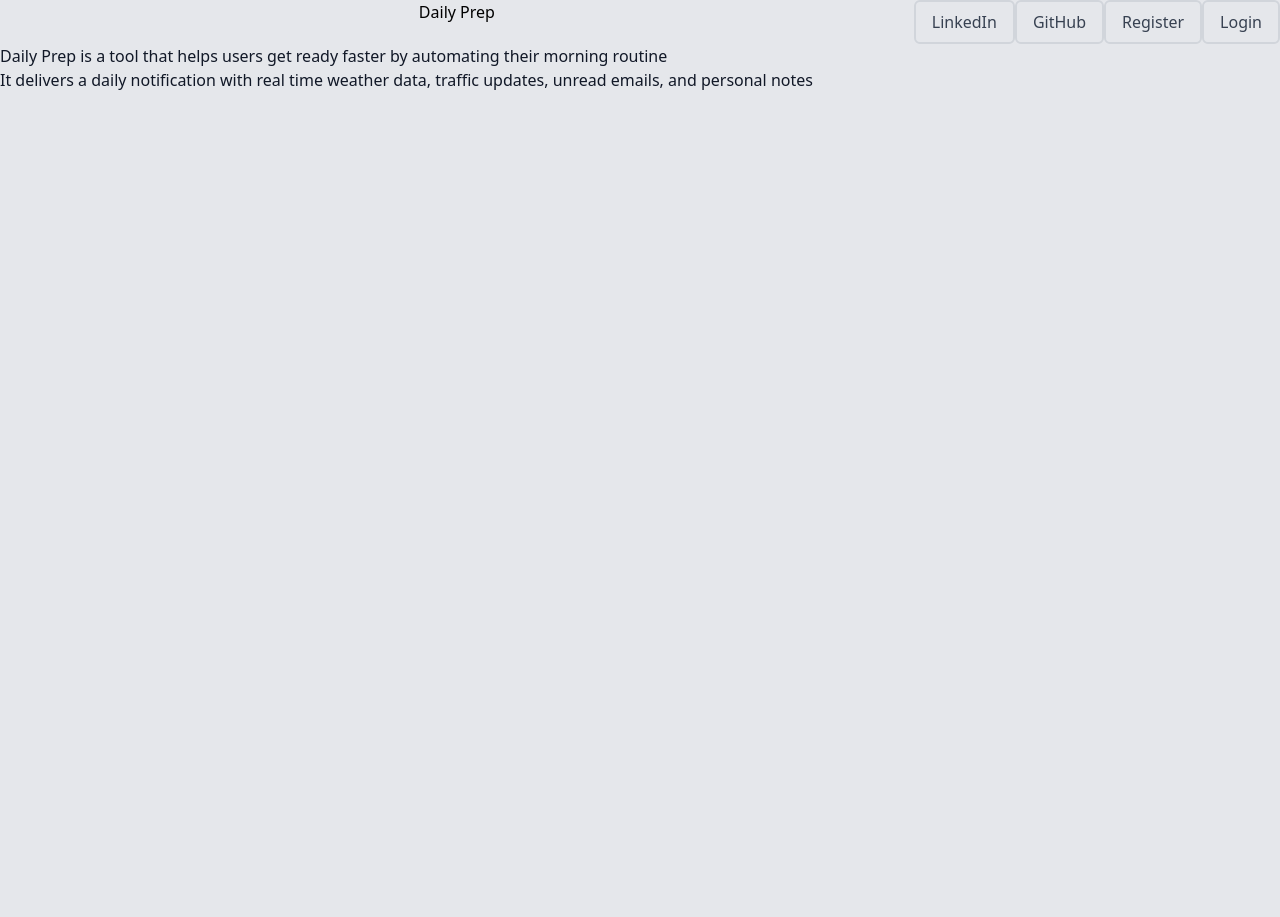
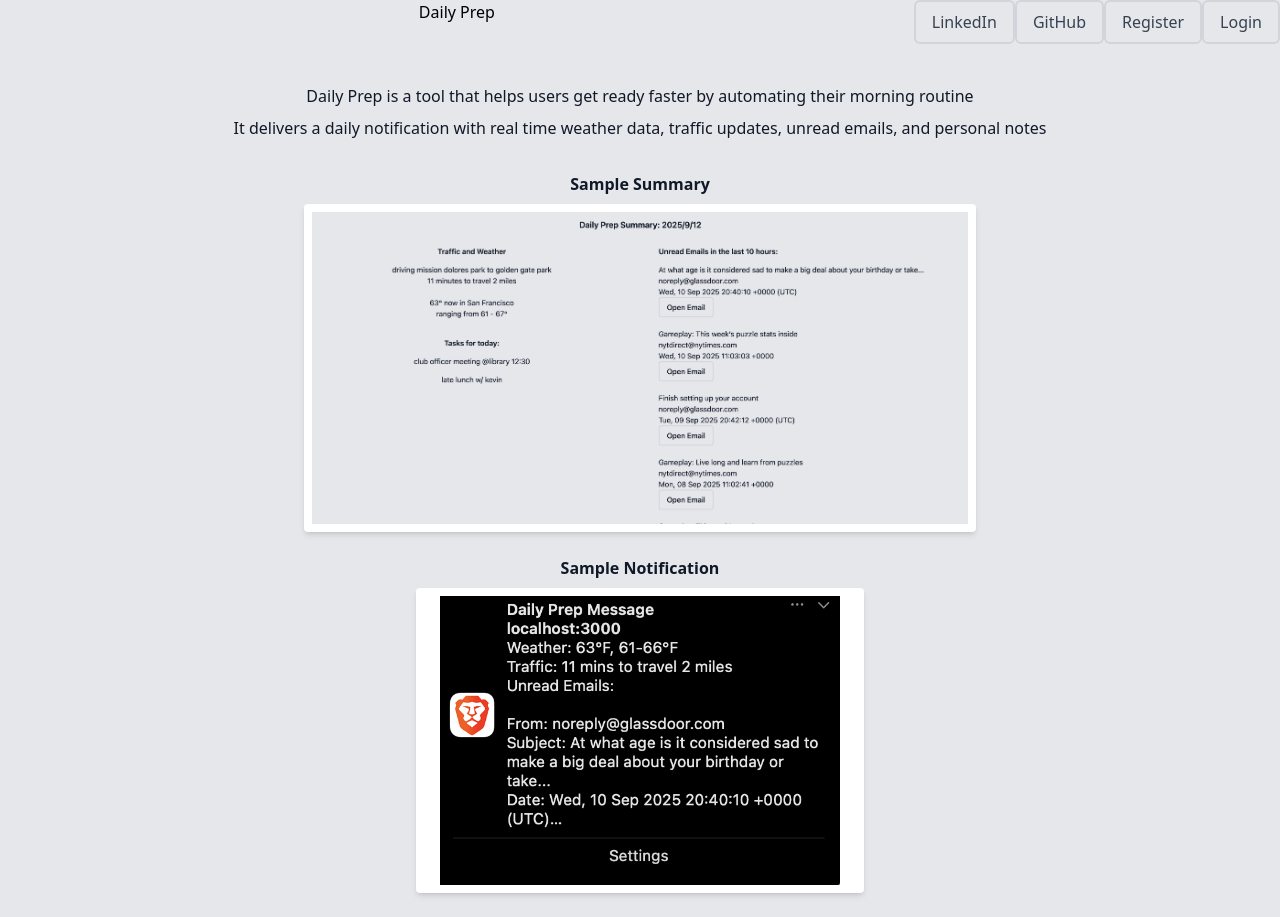
Before and after one commit to derrick-ng/daily-prep, a Next.js app: page /welcome in a window 1280 px wide. Before the commit the page ends 800 px from the top, so only its background shows below. Built offline with nearby package versions, Linux system fonts and the light colour scheme; no server answers.

Commit message:
Add sample images to welcome page

```diff
--- a/app/welcome/page.tsx
+++ b/app/welcome/page.tsx
@@ -1,8 +1,26 @@
+import Image from "next/image";
+
 export default function Welcome() {
   return (
-    <div>
-      <div>Daily Prep is a tool that helps users get ready faster by automating their morning routine</div>
-      <div>It delivers a daily notification with real time weather data, traffic updates, unread emails, and personal notes</div>
+    <div className="flex flex-col items-center">
+      <div className="text-center mb-2 mt-10">Daily Prep is a tool that helps users get ready faster by automating their morning routine</div>
+      <div className="text-center mb-8">
+        It delivers a daily notification with real time weather data, traffic updates, unread emails, and personal notes
+      </div>
+
+      <div className="mb-6 w-full max-w-2xl text-center">
+        <div className="font-semibold mb-2">Sample Summary</div>
+        <div className="justify-center bg-white p-2 shadow-md rounded">
+          <Image className="" src="/images/DailyPrepSummary1.png" alt="Image not loading" width={700} height={400} />
+        </div>
+      </div>
+
+      <div className="mb-6 w-full max-w-md text-center">
+        <div className="font-semibold mb-2">Sample Notification</div>
+        <div className="bg-white p-2 shadow-md rounded">
+          <Image className="mx-auto" src="/images/DailyPrepNoti1.png" alt="Image not Loading" width={400} height={250} />
+        </div>
+      </div>
     </div>
   );
 }
```
Also changed, not shown: public/images/DailyPrepNoti1.png (added), public/images/DailyPrepSummary1.png (added).
